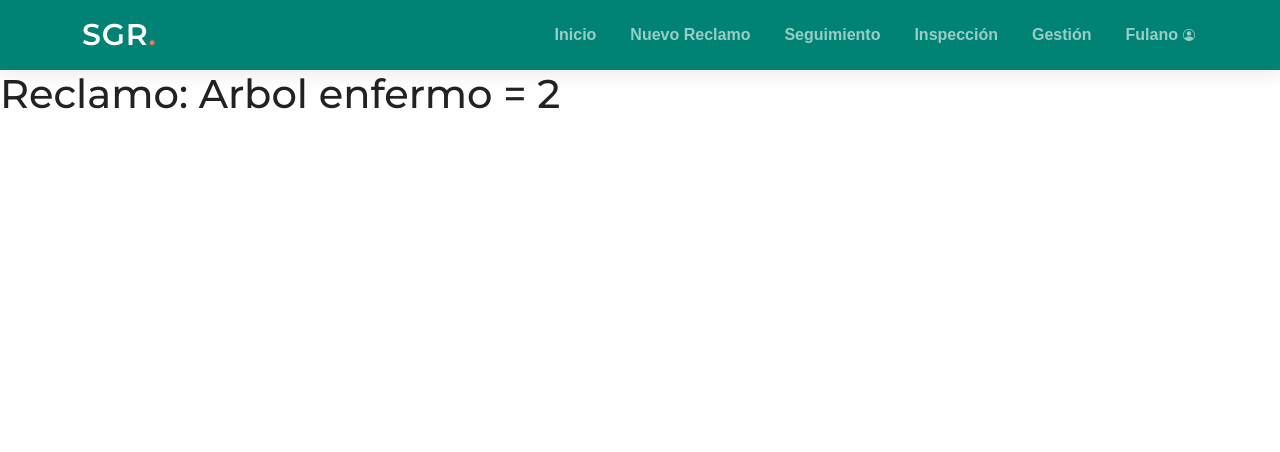
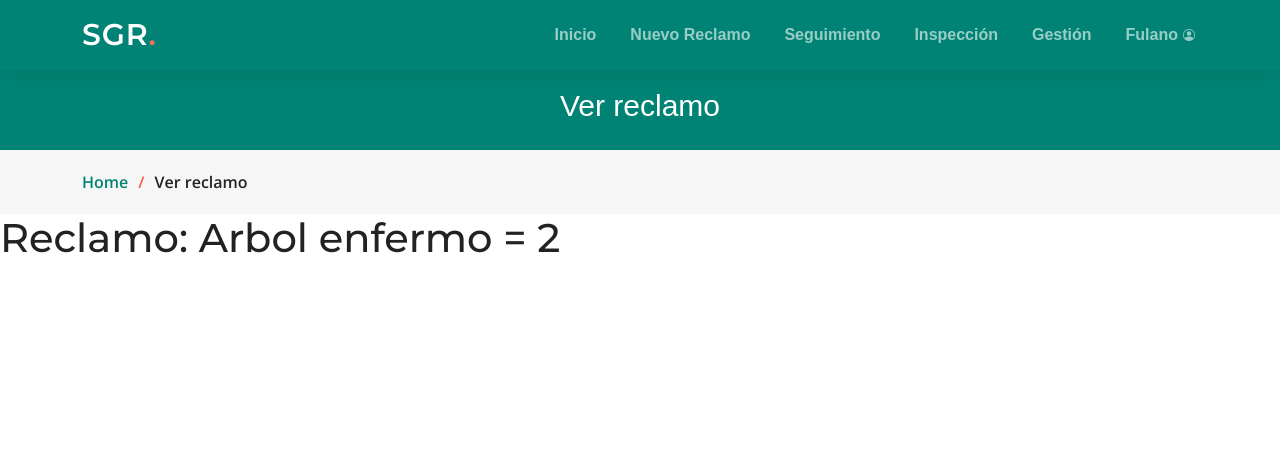
Before and after one commit to Sergio395/gestion_reclamos, a Django app: page /seguimiento/1/ in a window 1280 px wide. Shown: the top 452 px of the page. Run offline with Django 3.2, Linux system fonts and the light colour scheme; some libraries are stand-ins or nearby versions.

Commit message:
agregado de barra navegadora a sehuimiento y ver_reclamo

```diff
--- a/gestion_reclamos/reclamos/templates/reclamos/ver_reclamo.html
+++ b/gestion_reclamos/reclamos/templates/reclamos/ver_reclamo.html
@@ -1,6 +1,23 @@
 {% extends 'reclamos/base.html' %}
 {% block contenido %}
-
+<div class="breadcrumbs">
+   <div class="page-header d-flex align-items-center" style="background-image: url('');">
+     <div class="container position-relative">
+       <div class="row d-flex justify-content-center">
+         <div class="col-lg-6 text-center">
+           <h2>Ver reclamo</h2>
+         </div>
+       </div>
+     </div>
+   </div>
+   <nav>
+     <div class="container">
+       <ol>
+         <li><a href="{% url 'index' %}">Home</a></li>
+         <li>Ver reclamo</li>
+       </ol>
+     </div>
+   </nav>
 <div>
     <h1>Reclamo: {{lista}}</h1>
 </div>
```
Also changed, not shown: gestion_reclamos/reclamos/templates/reclamos/seguimiento.html (+18 -0 lines).
